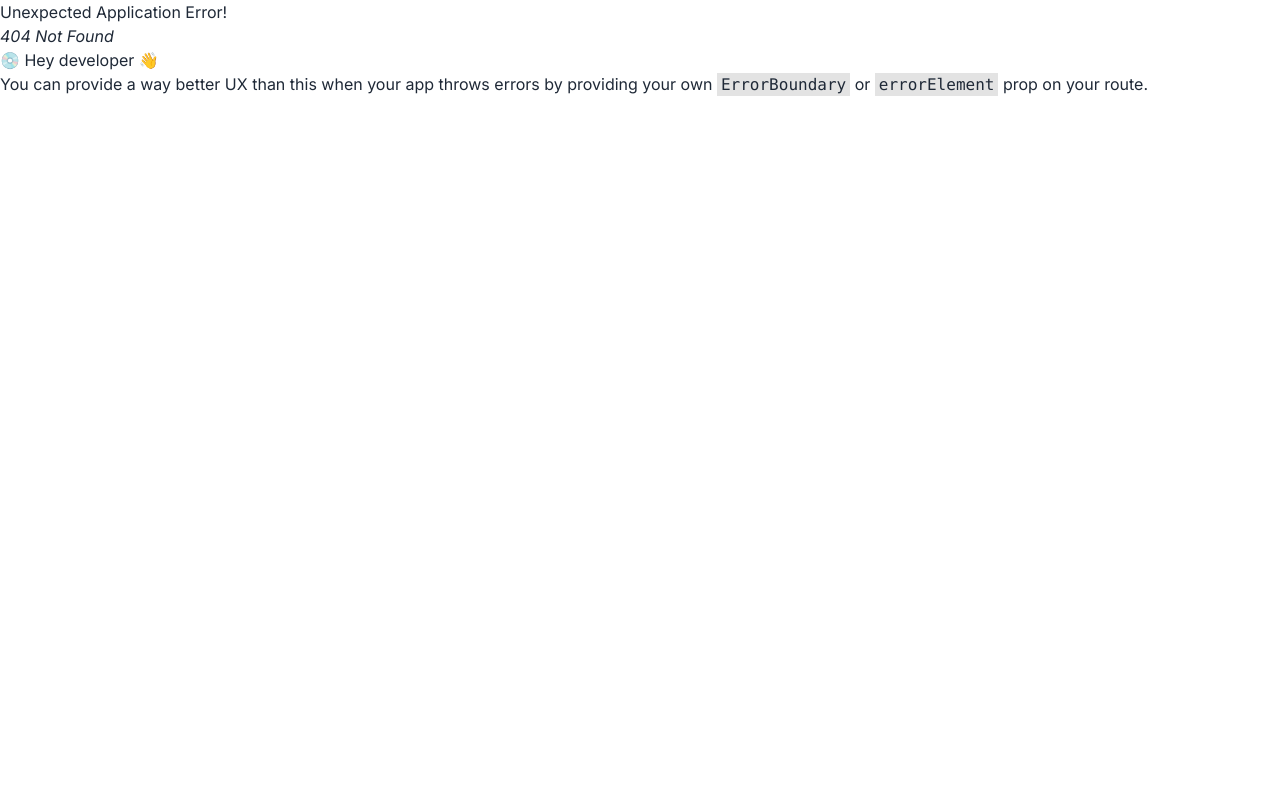
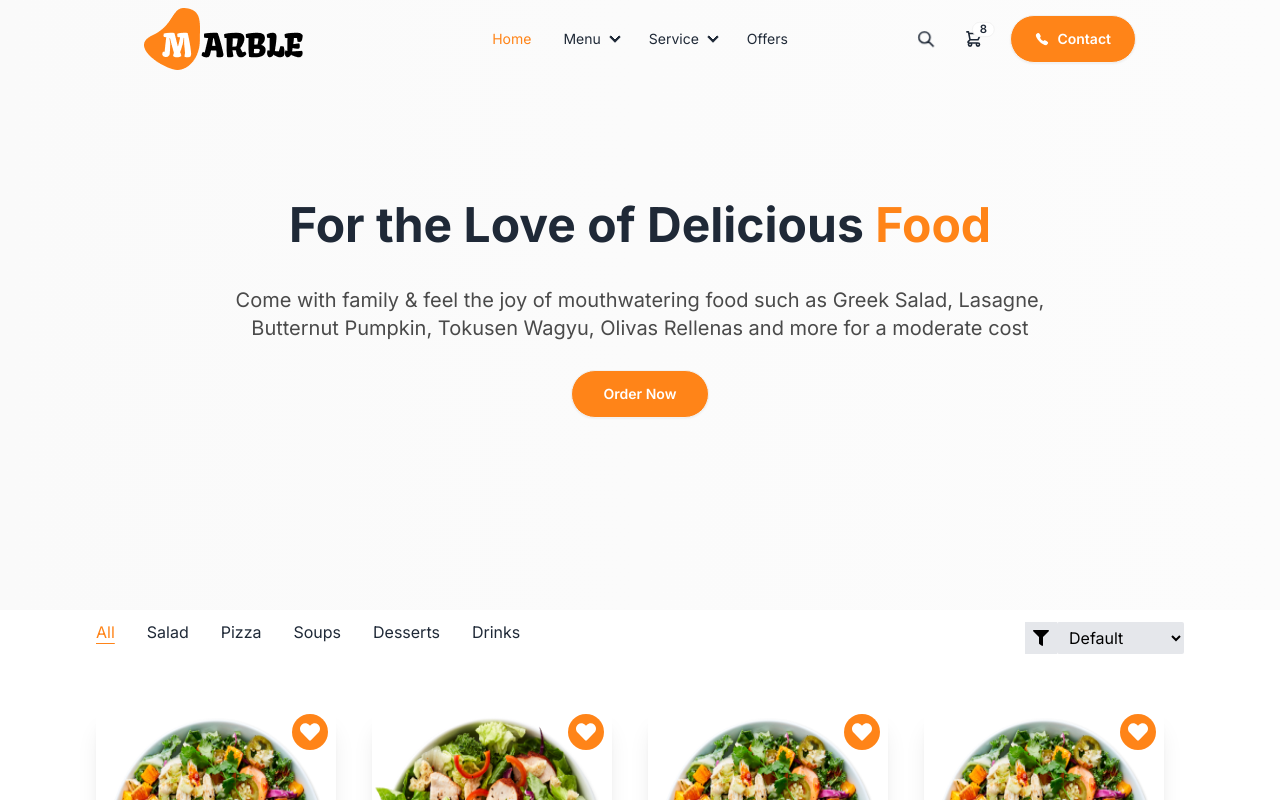
Before and after one commit to ManushaGunathilaka/food-website, a React (Vite) app in the folder food-client/: page /menu in a window 1280 px wide. Before the commit this address had no page. Shown: the top 800 px of the page. Built offline with nearby package versions, Linux system fonts and the light colour scheme.

Commit message:
Add menu section, add new routes for it. and make some changes for few components

```diff
--- a/food-client/src/App.css
+++ b/food-client/src/App.css
@@ -20,7 +20,7 @@
 }
 
 .heartStar {
-  border-radius: 28px 28px 28px 5px;
+  border-radius: 28px 28px 28px 28px;
 }
 
 /* Animation Keyframes */
@@ -43,3 +43,9 @@
 .flying-burger {
   animation: flyIn 2s ease-out;
 }
+
+.active {
+  text-decoration: underline;
+  text-underline-offset: 5px;
+  color: #ff8418;
+}
--- a/food-client/src/components/Banner.jsx
+++ b/food-client/src/components/Banner.jsx
@@ -2,7 +2,7 @@
 
 const Banner = () => {
   return (
-    <div className="section-container bg-gradient-to-r from-[#FAFAFA] from-0% to-[#FCFCFC] to-100% sm:mt-20">
+    <div className="max-w-screen-2xl container mx-auto xl:px-24 px-4 bg-gradient-to-r from-0% from-[#FAFAFA] to-[#FCFCFC] to-100% sm:pt-20">
       <div className="py-24 flex flex-col md:flex-row-reverse justify-between items-center lg:gap-40 gap-8">
         {/* images */}
         <div className="md:w-5/12 flex justify-center items-center h-full">
--- a/food-client/src/components/Card.jsx
+++ b/food-client/src/components/Card.jsx
@@ -1,42 +1,46 @@
 import React, { useState } from "react";
+import { FaHeart } from "react-icons/fa";
 import { Link } from "react-router-dom";
-import { FaHeart } from "react-icons/fa";
+
 const Card = ({ item }) => {
-  const [isHeartFillted, setIsHeartFillted] = useState(false);
+  // console.log(item)
+  const [isHeartFilled, setIsHeartFilled] = useState(false);
 
   const handleHeartClick = () => {
-    setIsHeartFillted(!isHeartFillted);
+    setIsHeartFilled(!isHeartFilled);
   };
   return (
-    <div className="card bg-base-100 w-96 shadow-xl">
+    <div
+      to={`/menu/${item._id}`}
+      className="card shadow-xl relative mr-5 md:my-5"
+    >
       <div
-        className={`rating gap-1 absolute right-2 top-2 p-4 heartStar bg-orange ${
-          isHeartFillted ? "text-rose-500" : "text-white"
+        className={`rating gap-1 absolute right-2 top-2 p-2 heartStar bg-orange ${
+          isHeartFilled ? "text-rose-500" : "text-white"
         }`}
         onClick={handleHeartClick}
       >
-        <FaHeart className="h-5 w-5 cursor-pointer" />
+        <FaHeart className="w-5 h-5 cursor-pointer" />
       </div>
       <Link to={`/menu/${item._id}`}>
         <figure>
           <img
             src={item.image}
-            alt=""
-            className="hover:scale-105 transition-all duration-200 md:h-72"
+            alt="Shoes"
+            className="hover:scale-105 transition-all duration-300 md:h-72"
           />
         </figure>
       </Link>
       <div className="card-body">
         <Link to={`/menu/${item._id}`}>
-          <h2 className="card-title">{item.name}</h2>
+          <h2 className="card-title">{item.name}!</h2>
         </Link>
         <p>Description of the item</p>
         <div className="card-actions justify-between items-center mt-2">
           <h5 className="font-semibold">
-            <span className="text-sm text-red">$</span>
-            {item.price}
+            <span className="text-sm text-red">$ </span> {item.price}
           </h5>
-          <button className="btn bg-orange text-white">Buy Now</button>
+          <button className="btn bg-orange text-white">Add to Cart </button>
         </div>
       </div>
     </div>
--- a/food-client/src/components/Navbar.jsx
+++ b/food-client/src/components/Navbar.jsx
@@ -24,14 +24,16 @@
   const navItems = (
     <>
       <li>
-        <a href="/">Home</a>
+        <a href="/" className="text-orange">
+          Home
+        </a>
       </li>
       <li>
         <details>
           <summary>Menu</summary>
           <ul className="p-2">
             <li>
-              <a>All</a>
+              <a href="/menu">All</a>
             </li>
             <li>
               <a>Salad</a>
--- a/food-client/src/layout/Main.jsx
+++ b/food-client/src/layout/Main.jsx
@@ -8,7 +8,9 @@
   return (
     <div>
       <Navbar />
-      <Outlet />
+      <div className="min-h-screen">
+        <Outlet />
+      </div>
       <Footer />
       {/*from react-router-dom, all children will be rendered from here */}
     </div>
--- a/food-client/src/pages/home/SpecialDishes.jsx
+++ b/food-client/src/pages/home/SpecialDishes.jsx
@@ -1,12 +1,13 @@
+/* eslint-disable react/prop-types */
 import React, { useEffect, useState } from "react";
 import "slick-carousel/slick/slick.css";
 import "slick-carousel/slick/slick-theme.css";
 import Slider from "react-slick";
+import { FaHeart } from "react-icons/fa";
 import Card from "../../components/Card";
-import {} from "react-icons/fa6";
-import { FaAngleLeft, FaAngleRight } from "react-icons/fa";
+import { FaAngleRight, FaAngleLeft } from "react-icons/fa6";
 
-const simpleNextArrow = (props) => {
+const SampleNextArrow = (props) => {
   const { className, style, onClick } = props;
   return (
     <div
@@ -19,12 +20,12 @@
   );
 };
 
-const simplePrevArrow = (props) => {
+const SamplePrevArrow = (props) => {
   const { className, style, onClick } = props;
   return (
     <div
       className={className}
-      style={{ ...style, display: "block", background: "green" }}
+      style={{ ...style, display: "block", background: "orange" }}
       onClick={onClick}
     >
       BACK
@@ -33,28 +34,25 @@
 };
 
 const SpecialDishes = () => {
-  const [recipies, setRecipies] = useState([]);
+  const [recipes, setRecipes] = useState([]);
   const slider = React.useRef(null);
 
   useEffect(() => {
     fetch("/menu.json")
-      .then((response) => response.json())
+      .then((res) => res.json())
       .then((data) => {
         const specials = data.filter((item) => item.category === "popular");
-        setRecipies(specials); // Update the state with the filtered data
-      })
-      .catch((error) => {
-        console.error("Error fetching data:", error);
+        // console.log(specials)
+        setRecipes(specials);
       });
   }, []);
-
   const settings = {
     dots: true,
     infinite: false,
     speed: 500,
     slidesToShow: 3,
     slidesToScroll: 3,
-    initialSlide: 0,
+    initialSlide: 1,
     responsive: [
       {
         breakpoint: 1024,
@@ -66,7 +64,7 @@
         },
       },
       {
-        breakpoint: 600,
+        breakpoint: 970,
         settings: {
           slidesToShow: 2,
           slidesToScroll: 2,
@@ -74,7 +72,7 @@
         },
       },
       {
-        breakpoint: 480,
+        breakpoint: 576,
         settings: {
           slidesToShow: 1,
           slidesToScroll: 1,
@@ -82,30 +80,27 @@
       },
     ],
 
-    nextArrow: <simpleNextArrow />,
-    prevArrow: <simplePrevArrow />,
+    nextArrow: <SampleNextArrow />,
+    prevArrow: <SamplePrevArrow />,
   };
-
   return (
-    <div className="section-container my-20 relative">
-      <div>
-        <p className="subtitle">Special Dishes</p>
-        <h2 className="title md:w-[450px]">Standout Dishes From Our Menu</h2>
+    <div className="max-w-screen-2xl container mx-auto xl:px-24 px-4 my-20 relative">
+      <div className="text-left">
+        <p className="subtitle">Customer Favorites</p>
+        <h2 className="title">Popular Catagories</h2>
       </div>
-
-      {/*arrow button */}
       <div className="md:absolute right-3 top-8 mb-10 md:mr-24">
         <button
-          onClick={() => slider?.current.slickPrev()}
-          className="btn p-2 rounded-full ml-5 bg-orange"
+          onClick={() => slider?.current?.slickPrev()}
+          className=" btn p-2 rounded-full ml-5"
         >
-          <FaAngleLeft className="w-8 h-8 p-1 text-white" />
+          <FaAngleLeft className=" h-8 w-8 p-1" />
         </button>
         <button
-          onClick={() => slider?.current.slickNext()}
-          className="btn p-2 rounded-full ml-5 bg-orange"
+          className="bg-orange btn p-2 rounded-full ml-5"
+          onClick={() => slider?.current?.slickNext()}
         >
-          <FaAngleRight className="w-8 h-8 p-1 text-white" />
+          <FaAngleRight className=" h-8 w-8 p-1" />
         </button>
       </div>
 
@@ -114,8 +109,8 @@
         {...settings}
         className="overflow-hidden mt-10 space-x-5"
       >
-        {recipies.map((item, i) => (
-          <Card key={i} item={item} />
+        {recipes.map((item, i) => (
+          <Card item={item} key={i} />
         ))}
       </Slider>
     </div>
--- /dev/null
+++ b/food-client/src/pages/shop/Menu.jsx
@@ -0,0 +1,197 @@
+import React, { useEffect, useState } from "react";
+import Card from "../../components/Card";
+import { FaFilter } from "react-icons/fa";
+
+const Menu = () => {
+  const [menu, setMenu] = useState([]);
+  const [filteredItems, setFilteredItems] = useState([]);
+  const [selectedCategory, setSelectedCategory] = useState("all");
+  const [sortOption, setSortOption] = useState("default");
+  const [currentPage, setCurrentPage] = useState(1);
+  const [itemsPerPage] = useState(8); // Number of items to display per page
+
+  useEffect(() => {
+    // Fetch data from the backend
+    const fetchData = async () => {
+      try {
+        const response = await fetch("/menu.json");
+        const data = await response.json();
+        setMenu(data);
+        setFilteredItems(data); // Initially, display all items
+      } catch (error) {
+        console.error("Error fetching data:", error);
+      }
+    };
+
+    fetchData();
+  }, []);
+
+  //filtering data based on category
+  const filterItems = (category) => {
+    const filtered =
+      category === "all"
+        ? menu
+        : menu.filter((item) => item.category === category);
+
+    setFilteredItems(filtered);
+    setSelectedCategory(category);
+    setCurrentPage(1);
+  };
+
+  const showAll = () => {
+    setFilteredItems(menu);
+    setSelectedCategory("all");
+    setCurrentPage(1);
+  };
+
+  const handleSortChange = (option) => {
+    setSortOption(option);
+
+    // Logic for sorting based on the selected option
+    let sortedItems = [...filteredItems];
+
+    switch (option) {
+      case "A-Z":
+        sortedItems.sort((a, b) => a.name.localeCompare(b.name));
+        break;
+      case "Z-A":
+        sortedItems.sort((a, b) => b.name.localeCompare(a.name));
+        break;
+      case "low-to-high":
+        sortedItems.sort((a, b) => a.price - b.price);
+        break;
+      case "high-to-low":
+        sortedItems.sort((a, b) => b.price - a.price);
+        break;
+      default:
+        // Do nothing for the "default" case
+        break;
+    }
+
+    setFilteredItems(sortedItems);
+    setCurrentPage(1);
+  };
+
+  //   console.log(filteredItems);
+  // Pagination logic
+  const indexOfLastItem = currentPage * itemsPerPage;
+  const indexOfFirstItem = indexOfLastItem - itemsPerPage;
+  const currentItems = filteredItems.slice(indexOfFirstItem, indexOfLastItem);
+
+  const paginate = (pageNumber) => setCurrentPage(pageNumber);
+
+  return (
+    <div>
+      {/* menu banner */}
+      <div className="max-w-screen-2xl container mx-auto xl:px-24 px-4 bg-gradient-to-r from-0% from-[#FAFAFA] to-[#FCFCFC] to-100%">
+        <div className="py-48 flex flex-col items-center justify-center">
+          {/* content */}
+          <div className=" text-center px-4 space-y-7">
+            <h2 className="md:text-5xl text-4xl font-bold md:leading-snug leading-snug">
+              For the Love of Delicious{" "}
+              <span className="text-orange">Food</span>
+            </h2>
+            <p className="text-[#4A4A4A] text-xl md:w-4/5 mx-auto">
+              Come with family & feel the joy of mouthwatering food such as
+              Greek Salad, Lasagne, Butternut Pumpkin, Tokusen Wagyu, Olivas
+              Rellenas and more for a moderate cost
+            </p>
+            <button className="bg-orange font-semibold btn text-white px-8 py-3 rounded-full">
+              Order Now
+            </button>
+          </div>
+        </div>
+      </div>
+
+      {/* menu shop  */}
+      <div className="section-container">
+        <div className="flex flex-col md:flex-row flex-wrap md:justify-between items-center space-y-3 mb-8">
+          {/* all category buttons */}
+          <div className="flex flex-row justify-start md:items-center md:gap-8 gap-4  flex-wrap">
+            <button
+              onClick={showAll}
+              className={selectedCategory === "all" ? "active" : ""}
+            >
+              All
+            </button>
+            <button
+              onClick={() => filterItems("salad")}
+              className={selectedCategory === "salad" ? "active" : ""}
+            >
+              Salad
+            </button>
+            <button
+              onClick={() => filterItems("pizza")}
+              className={selectedCategory === "pizza" ? "active" : ""}
+            >
+              Pizza
+            </button>
+            <button
+              onClick={() => filterItems("soup")}
+              className={selectedCategory === "soup" ? "active" : ""}
+            >
+              Soups
+            </button>
+            <button
+              onClick={() => filterItems("dessert")}
+              className={selectedCategory === "dessert" ? "active" : ""}
+            >
+              Desserts
+            </button>
+            <button
+              onClick={() => filterItems("drinks")}
+              className={selectedCategory === "drinks" ? "active" : ""}
+            >
+              Drinks
+            </button>
+          </div>
+
+          {/* filter options */}
+          <div className="flex justify-end mb-4 rounded-sm">
+            <div className="bg-gray-200 p-2 ">
+              <FaFilter className="text-black h-4 w-4" />
+            </div>
+            <select
+              id="sort"
+              onChange={(e) => handleSortChange(e.target.value)}
+              value={sortOption}
+              className="bg-gray-200 text-black px-2 py-1 rounded-sm"
+            >
+              <option value="default"> Default</option>
+              <option value="A-Z">A-Z</option>
+              <option value="Z-A">Z-A</option>
+              <option value="low-to-high">Low to High</option>
+              <option value="high-to-low">High to Low</option>
+            </select>
+          </div>
+        </div>
+
+        {/* product card */}
+        <div className="grid md:grid-cols-4 sm:grid-cols-2 grid-cols-1 gap-4 ">
+          {currentItems.map((item) => (
+            <Card key={item._id} item={item} />
+          ))}
+        </div>
+      </div>
+
+      {/* Pagination */}
+      <div className="flex justify-center my-8">
+        {Array.from({
+          length: Math.ceil(filteredItems.length / itemsPerPage),
+        }).map((_, index) => (
+          <button
+            key={index + 1}
+            onClick={() => paginate(index + 1)}
+            className={`mx-1 px-3 py-1 rounded-full ${
+              currentPage === index + 1 ? "bg-orange text-white" : "bg-gray-200"
+            }`}
+          >
+            {index + 1}
+          </button>
+        ))}
+      </div>
+    </div>
+  );
+};
+
+export default Menu;
--- a/food-client/src/router/Router.jsx
+++ b/food-client/src/router/Router.jsx
@@ -1,7 +1,7 @@
 import { createBrowserRouter } from "react-router-dom";
 import Main from "../layout/Main";
 import Home from "../pages/home/Home";
-
+import Menu from "../pages/shop/Menu";
 const router = createBrowserRouter([
   {
     path: "/",
@@ -11,6 +11,10 @@
         path: "/",
         element: <Home />,
       },
+      {
+        path: "/menu",
+        element: <Menu />,
+      },
     ],
   },
 ]);
```
